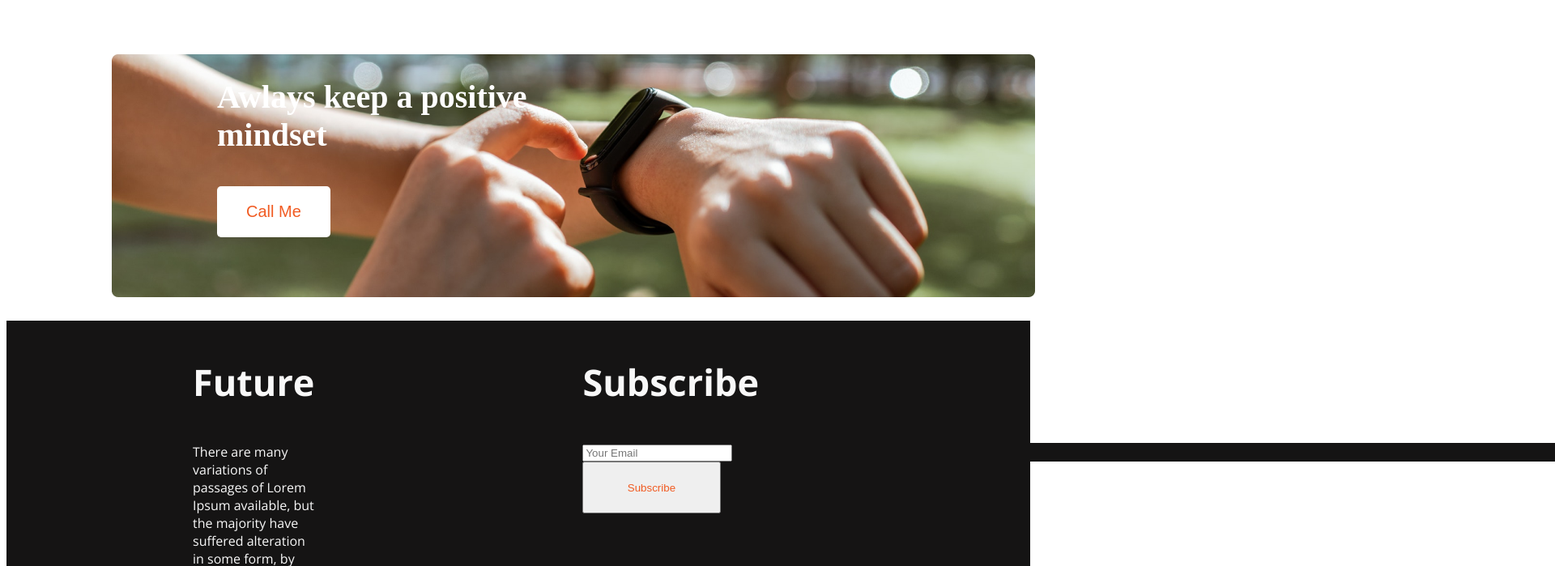
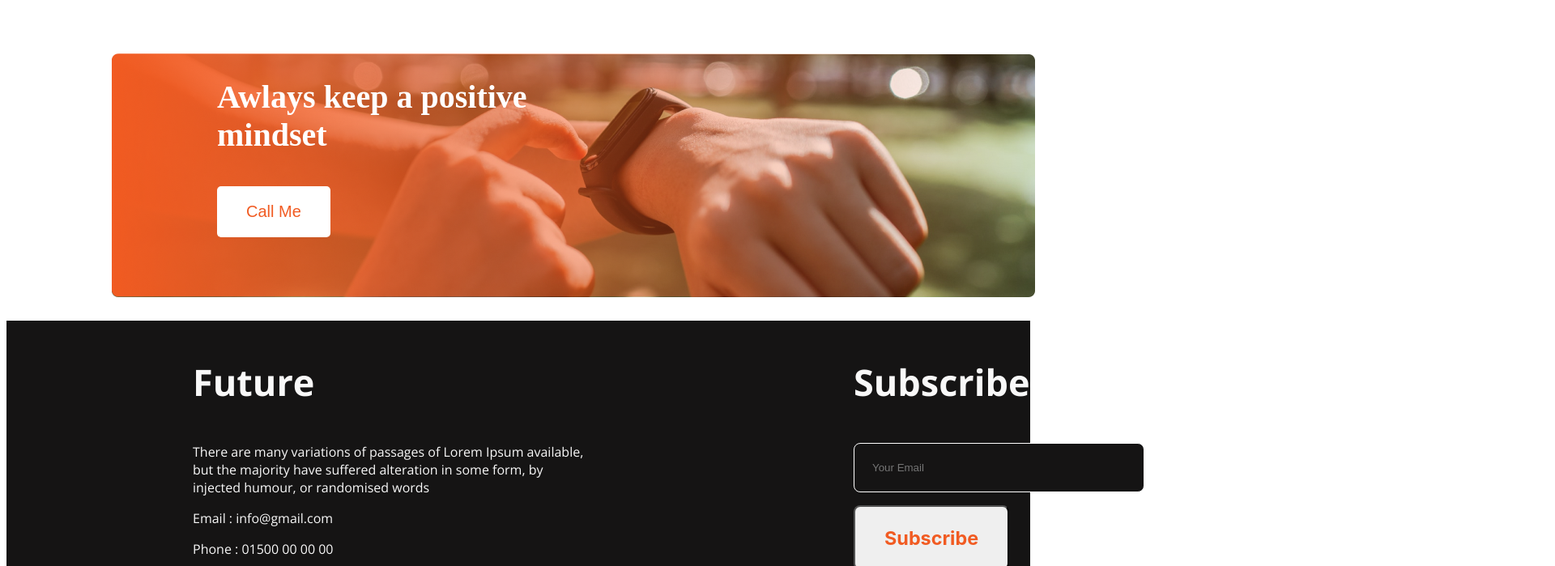
Before and after one commit to Bhuban16329/Practice-task, a plain HTML site: page index.html in a window 1280 px wide. Shown: the part 2189-2888 px from the top of the page at 81% size, 1920 px wide, since content can reach past the window. Drawn offline with nearby package versions, Linux system fonts and the light colour scheme.

Commit message:
final submit

```diff
--- a/index.html
+++ b/index.html
@@ -74,7 +74,7 @@
         <div>
             <div class="footer-all">
                 <h3 class="footer-title">Future</h3>
-                <p>There are many variations of passages of Lorem Ipsum available, but the majority have suffered alteration in some form, by injected humour, or randomised words</p>
+                <p class="para-one">There are many variations of passages of Lorem Ipsum available, but the majority have suffered alteration in some form, by injected humour, or randomised words</p>
                 <p>Email : info@gmail.com</p>
                 <P>Phone : 01500 00 00 00</P>
             </div>
@@ -87,9 +87,9 @@
         <div>
             <h3 class="footer-title">Subscribe</h3>
             <form class="form-info" action="">
-                <input type="text" name="" placeholder="Your Email" id="">
+                <input class="email-id" type="text" name="" placeholder="Your Email" id="">
             </form>
-            <button class="btn">Subscribe</button>
+            <button class="btn"><h3>Subscribe</h3></button>
         </div>
     </footer>
 </body>
--- a/styles/style.css
+++ b/styles/style.css
@@ -79,7 +79,7 @@ body {
 }
 
 .images-one {
-    background-image: url('../images/watch.png');
+    background-image: url('../images/gradient2.png'), url('../images/watch.png');
     background-position: center;
     background-repeat: no-repeat;
     padding-left: 260px;
@@ -133,15 +133,31 @@ footer {
 }
 
 .btn {
-    width: 170.106px;
-    height: 64px;
-    flex-shrink: 0;
     color: #F15B22;
+    font-family: Inter;
+    font-size: 20px;
+    font-style: normal;
+    font-weight: 600;
+    line-height: normal;
+    padding: 0px 36px;
+    border-radius: 8px;
+
 }
 
 .form-info {
     width: 1600px;
     flex-shrink: 0;
-    background: #151414;
-    border: 0;
 }
+.email-id{
+    padding: 22px 158px 22px 22px;
+    background: var(--Dark-01, #151414);
+    margin-bottom: 16px;
+    border-radius: 8px;
+    border: 1px solid #FFF;
+}
+.para-one{
+    width: 485px;
+}
+.last{
+    gap: 30px;
+}
```
